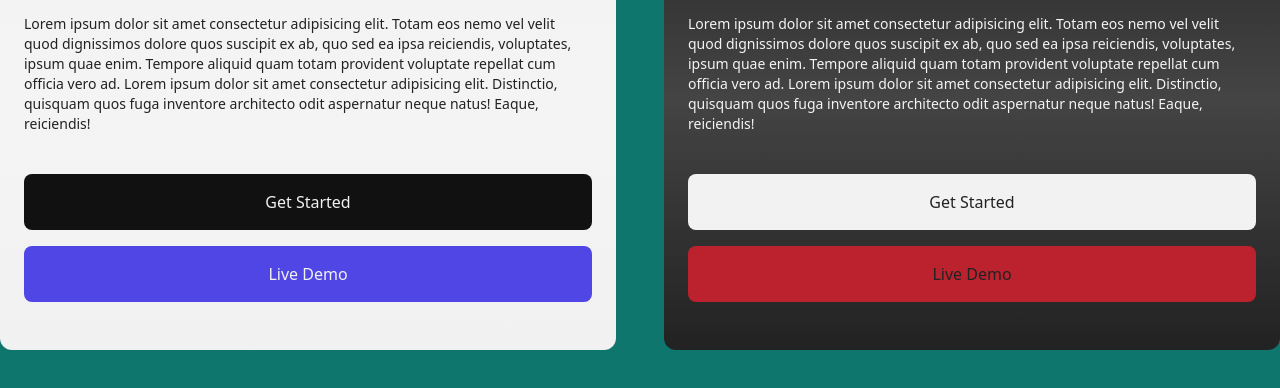
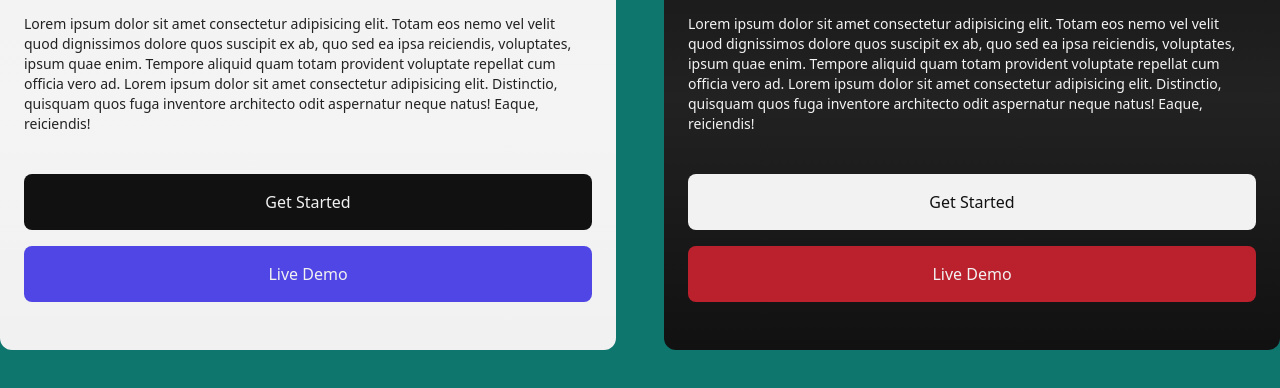
Before and after one commit to sheraz4196/tailwind-theming, a website: page public/index.html in a window 1280 px wide. Shown: the part 302-690 px from the top of the page. Drawn offline with Linux system fonts and the light colour scheme.

Commit message:
complete both themes

```diff
--- a/public/index.html
+++ b/public/index.html
@@ -69,7 +69,7 @@
           >
           <a
             href="#"
-            class="text-skin-fill bg-skin-button-muted hover:bg-skin-button-muted-hover font-medium px-6 py-4 rounded-lg"
+            class="text-skin-base bg-skin-button-muted hover:bg-skin-button-muted-hover font-medium px-6 py-4 rounded-lg"
             >Live Demo</a
           >
         </div>
--- a/src/input.css
+++ b/src/input.css
@@ -18,8 +18,8 @@
   .theme-black {
     --color-text-base: #f2f2f2;
     --color-text-muted: #f4f4f4;
-    --color-fill: #222222;
-    --color-fill-two: #444444;
+    --color-fill: #111111;
+    --color-fill-two: #222222;
     --color-button-accent: #f2f2f2;
     --color-button-accent-hover: #e1d9d9;
     --color-button-muted-hover: #c3222ff4;
```
Also changed, not shown: public/style.css.
